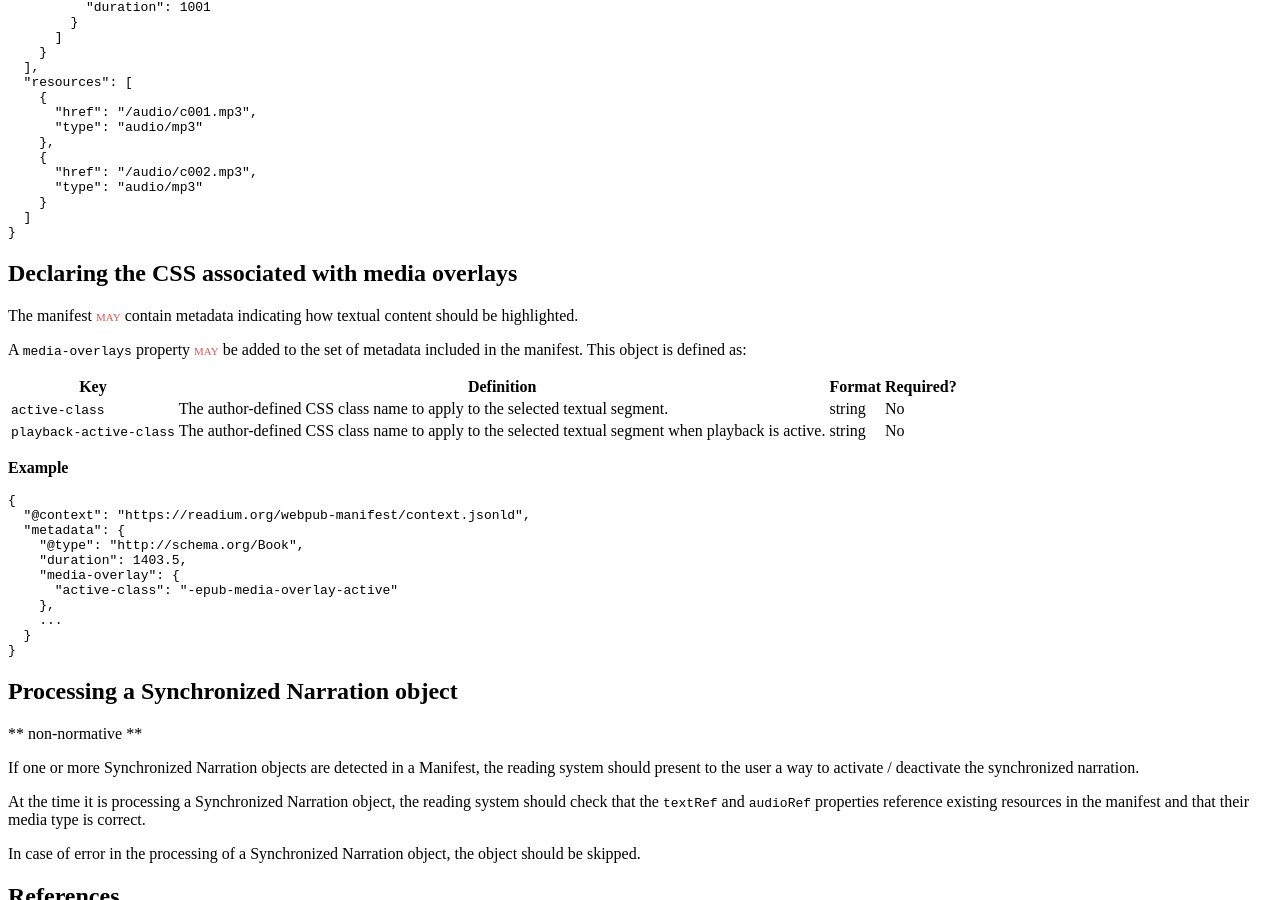
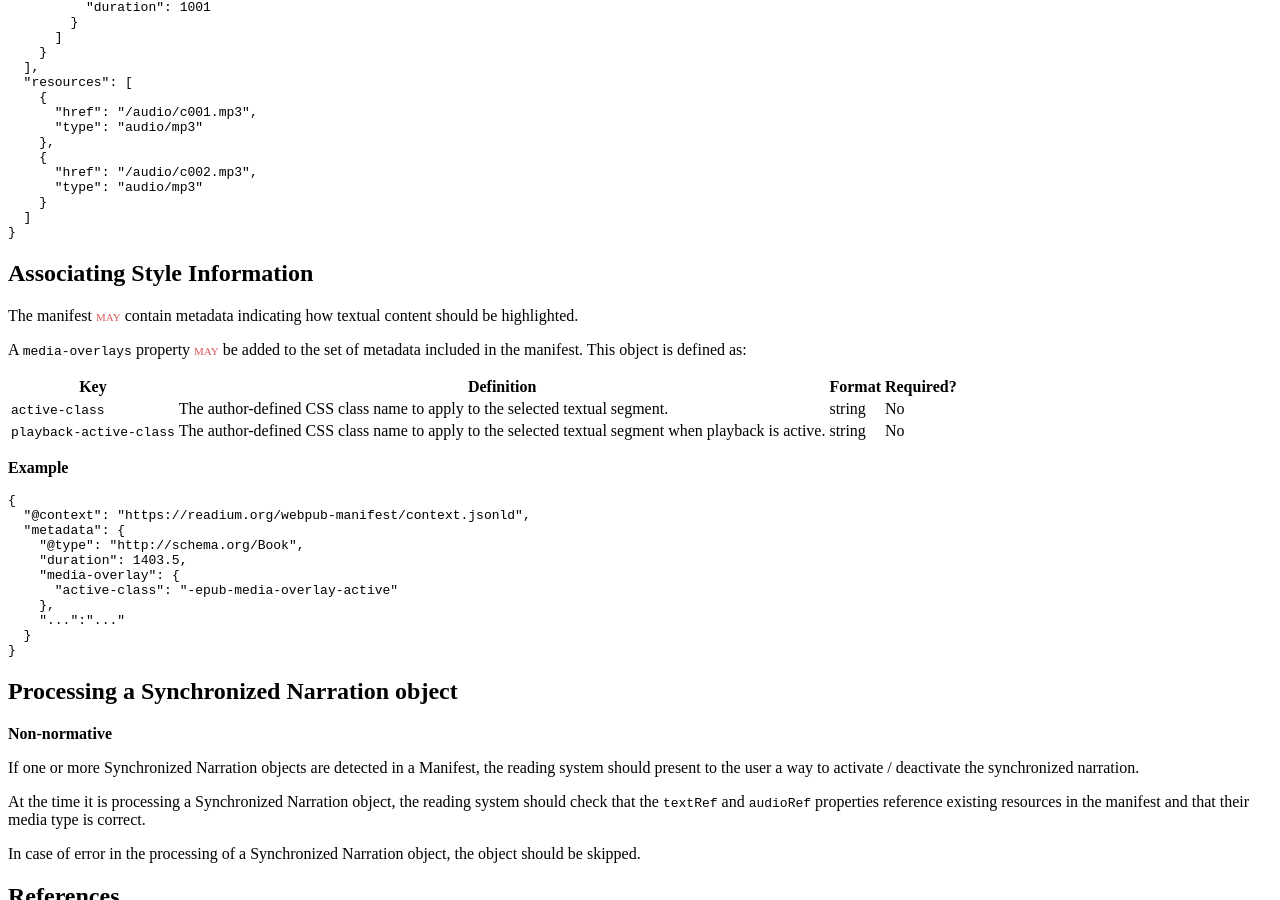
Before and after one commit to readium/webpub-manifest, a Jekyll site: the page built from modules/sync-narration.md, in a window 1280 px wide and 900 px high, scrolled down 2414 px. Built offline with Jekyll 4.4.1, drawn with Linux system fonts in a browser that asks for light colours; our own code applies the rules of GitHub Pages for plain Markdown files; comment, search, counter and statistics services are not loaded.

Commit message:
Typo corrections + new subtitle for style

````diff
--- a/modules/sync-narration.md
+++ b/modules/sync-narration.md
@@ -2,7 +2,7 @@
 
 **Editors:**
 
-* Laurent Le Meur ([EDRLab](https://www.edrlab.org)
+* Laurent Le Meur ([EDRLab](https://www.edrlab.org))
 
 ## Introduction
 
@@ -147,7 +147,7 @@ It is not an error if only some items in the reading order have a Synchronized N
 }
 ```
 
-## Declaring the CSS associated with media overlays
+## Associating Style Information
 
 The manifest <strong class="rfc">may</strong> contain metadata indicating how textual content should be highlighted.
 
@@ -169,14 +169,14 @@ A `media-overlays` property <strong class="rfc">may</strong> be added to the set
     "media-overlay": {
       "active-class": "-epub-media-overlay-active"
     },
-    ...
+    "...":"..."
   }
 }
 ```
 
 ## Processing a Synchronized Narration object
 
-** non-normative **
+**Non-normative**
 
 If one or more Synchronized Narration objects are detected in a Manifest, the reading system should present to the user a way to activate / deactivate the synchronized narration.
 
````
